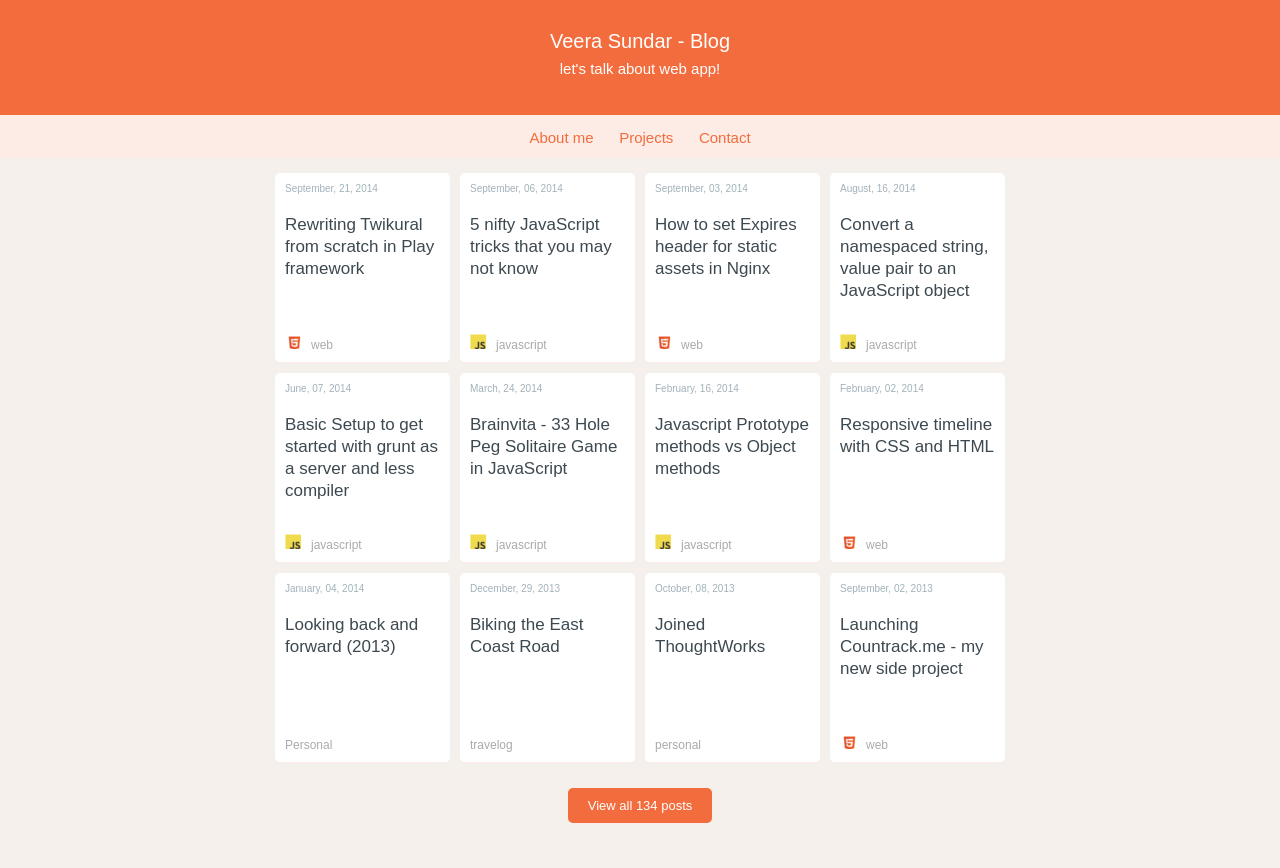
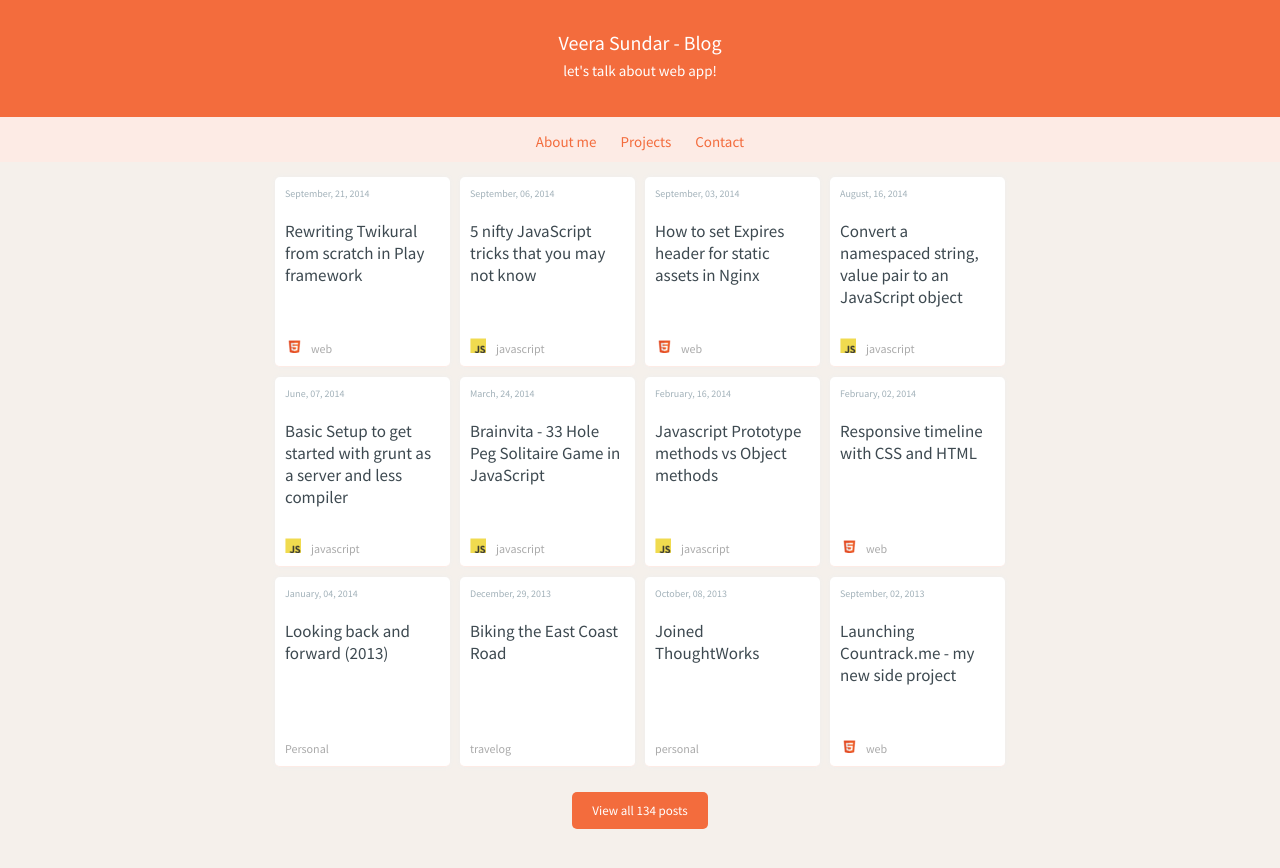
Before and after one commit to canwe/blog, a Jekyll site: the page built from index.html, in a window 1280 px wide. Shown: the top 868 px of the page. Built offline with Jekyll 4.4.1, drawn with Linux system fonts in a browser that asks for light colours; Markdown is read by kramdown in place of the engine named in the settings.

Commit message:
Add Google Font.

```diff
--- a/_includes/meta.html
+++ b/_includes/meta.html
@@ -9,4 +9,5 @@
   {% endif %}
   <meta name="keywords" content="{{ page.tags | join: ', ' }}" />
 
+  <link href='http://fonts.googleapis.com/css?family=Source+Sans+Pro:300,400' rel='stylesheet' type='text/css'>
   <link rel="stylesheet" href="/blog/css/blog.css" media="screen, projection" />
--- a/css/blog.scss
+++ b/css/blog.scss
@@ -10,7 +10,7 @@
 $light-base-color : lighten($base-color, 25%);
 $lighter-base-color : lighten($base-color, 35%);
 $link-color: $base-color;
-$brand-font: Arial, Sans-Serif;
+$brand-font: 'Source Sans Pro', Arial, Sans-Serif;
 $text-color: #3D4950;
 $heading-color: $text-color;
 $widget-color : #FCF9F7;
```
